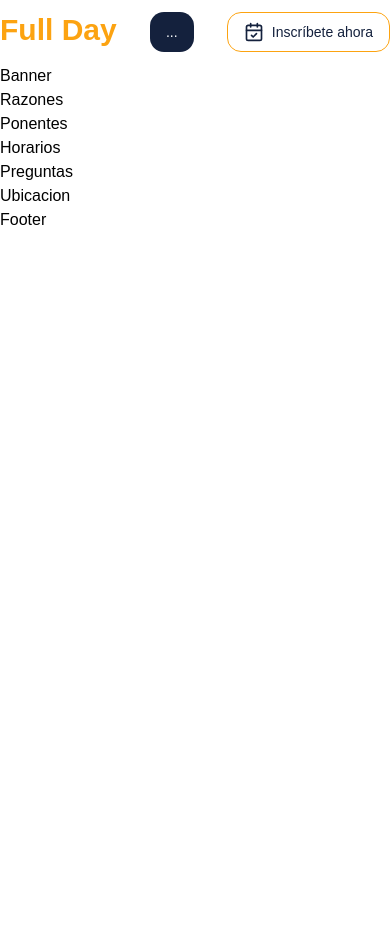
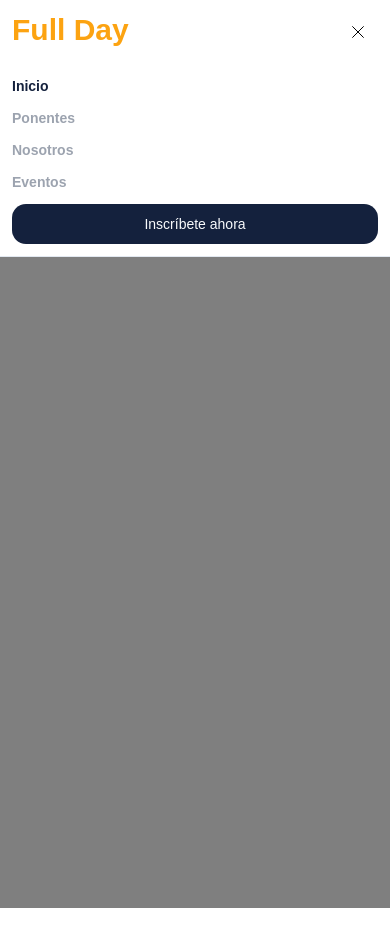
Before and after one commit to Parms221/full-day-gobierno, a Next.js app: page / in a window 390 px wide. Shown: the top 946 px of the page. Built offline with nearby package versions, Linux system fonts and the light colour scheme.

Commit message:
add responsive nav

```diff
--- a/src/layout/nav.tsx
+++ b/src/layout/nav.tsx
@@ -1,19 +1,21 @@
 import Logo from "@/components/utils/logo";
-import RouterNav from "./nav/routes-component";
+import RouterNav from "./nav/routes-md-component";
 import { Button } from "@/components/ui/button";
 import { CalendarCheck } from "lucide-react";
+import RouterSmNav from "./nav/routes-sm-component";
 
 export default function Nav() {
     return (
         <div className="sticky top-0 z-40 w-full backdrop-blur-md bg-transparent">
-            <nav className="container mx-auto py-3 flex justify-between">
+            <nav className="relative container mx-auto py-3 flex justify-between px-3 md:px-0">
                 <Logo />
                 <div className="hidden sm:block">
                     <RouterNav />
                 </div>
                 <div className="block sm:hidden">
-                    <Button>...</Button>
+                    <RouterSmNav />
                 </div>
+                <div className="hidden lg:block">
                     <Button
                         className="text-primary border-secondary space-x-2 from-secondary"
                         variant={"outline"}
@@ -22,6 +24,7 @@ export default function Nav() {
                         <CalendarCheck className="shrink-0 w-5 h-5" />
                         <span>Inscríbete ahora</span>
                     </Button>
+                </div>
             </nav>
         </div>
     );
--- /dev/null
+++ b/src/layout/nav/menu-button.tsx
@@ -0,0 +1,84 @@
+"use client";
+
+import { motion } from "framer-motion";
+
+const width = 16;
+const height = 16;
+const unitHeight = 4;
+const unitWidth = (unitHeight * (width)) / (height);
+const space = 1.2;
+
+const top = {
+    closed: {
+        rotate: 0,
+        translateY: 0,
+    },
+    opened: {
+        rotate: 45,
+        translateY: space,
+    },
+};
+const center = {
+    closed: {
+        opacity: 1,
+    },
+    opened: {
+        opacity: 0,
+    },
+};
+const bottom = {
+    closed: {
+        rotate: 0,
+        translateY: 0,
+    },
+    opened: {
+        rotate: -45,
+        translateY: -space,
+    },
+};
+
+export default function MenuButton({ open }: { open: boolean }) {
+    const variant = open ? "opened" : "closed";
+    const lineProps = {
+        stroke: "#000",
+        strokeWidth: 1,
+        vectorEffect: "non-scaling-stroke",
+        initial: "closed",
+        animate: variant,
+    };
+
+    return (
+        <motion.svg
+            viewBox={`0 0 ${unitWidth} ${unitHeight}`}
+            overflow="visible"
+            preserveAspectRatio="none"
+            width={width}
+            height={height}
+        >
+            <motion.line
+                x1="0"
+                x2={unitWidth}
+                y1={2 - space}
+                y2={2 - space}
+                variants={top}
+                {...lineProps}
+            />
+            <motion.line
+                x1="0"
+                x2={unitWidth}
+                y1="2"
+                y2="2"
+                variants={center}
+                {...lineProps}
+            />
+            <motion.line
+                x1="0"
+                x2={unitWidth}
+                y1={2 + space}
+                y2={2 + space}
+                variants={bottom}
+                {...lineProps}
+            />
+        </motion.svg>
+    );
+}
--- /dev/null
+++ b/src/layout/nav/router.contants.ts
@@ -0,0 +1,22 @@
+export const ROUTES = [
+    {
+        name: "Inicio",
+        href: "/",
+        active: (route: string) => route == "/",
+    },
+    {
+        name: "Ponentes",
+        href: "/ponentes",
+        active: (route: string) => route.startsWith("/ponentes"),
+    },
+    {
+        name: "Nosotros",
+        href: "/nosotros",
+        active: (route: string) => route == "/nosotros",
+    },
+    {
+        name: "Eventos",
+        href: "/eventos",
+        active: (route: string) => route.startsWith("/eventos"),
+    },
+]
--- a/src/layout/nav/routes-component.tsx
+++ b/src/layout/nav/routes-md-component.tsx
@@ -5,6 +5,9 @@ import { motion } from "framer-motion";
 import Link from "next/link";
 import { usePathname } from "next/navigation";
 import { useEffect, useRef, useState } from "react";
+import { ROUTES } from "./router.contants";
+
+
 
 export default function RouterNav() {
     const [position, setPosition] = useState({
@@ -47,19 +50,20 @@ export default function RouterNav() {
 
             className="relative flex w-fit"
         >
-            <Tab href="/" active={path == "/"} setCursor={setCursor} setPosition={setPosition}>
-                Inicio
-            </Tab>
 
-            <Tab href="/ponentes" setCursor={setCursor} active={path.startsWith("/ponentes")} setPosition={setPosition}>
-                Ponentes
-            </Tab>
-            <Tab href="/nosotros"setCursor={setCursor} active={path == "/nosotros"} setPosition={setPosition}>
-                Nosotros
-            </Tab>
-            <Tab href="/eventos"setCursor={setCursor} active={path.startsWith("/eventos")} setPosition={setPosition}>
-                Eventos
-            </Tab>
+            {
+                ROUTES.map((route) => (
+                    <Tab
+                        key={route.href}
+                        active={route.active(path)}
+                        setPosition={setPosition}
+                        setCursor={setCursor}
+                        href={route.href}
+                    >
+                        {route.name}
+                    </Tab>
+                ))
+            }
 
             {process.env.NODE_ENV !== "production" && (
                 <Tab
--- /dev/null
+++ b/src/layout/nav/routes-sm-component.tsx
@@ -0,0 +1,94 @@
+"use client";
+
+import { Button } from "@/components/ui/button";
+import { useState } from "react";
+import MenuButton from "./menu-button";
+import { AnimatePresence, motion } from "framer-motion";
+import { ROUTES } from "./router.contants";
+import Link from "next/link";
+import { cn } from "@/lib/utils";
+import { usePathname } from "next/navigation";
+
+export default function RouterSmNav() {
+    const [open, setOpen] = useState(true);
+    const path = usePathname();
+    return (
+        <div>
+            <Button
+                variant={"ghost"}
+                size={"icon"}
+                className=""
+                onClick={() => {
+                    setOpen(!open);
+                }}
+            >
+                <MenuButton open={open} />
+            </Button>
+
+            <AnimatePresence>
+                {open && (
+                    <>
+                        <motion.div
+                            onClick={() => setOpen(false)}
+                            initial={{ opacity: 0 }}
+                            animate={{ opacity: 1 }}
+                            exit={{ opacity: 0 }}
+                            className="fixed top-full left-0 z-30 w-full h-dvh bg-black bg-opacity-50"
+                        ></motion.div>
+                        <motion.div
+                            className="absolute top-full left-0 z-40 w-full overflow-hidden"
+                            initial={{ height: 0 }}
+                            animate={{ height: "auto" }}
+                            exit={{ height: 0 }}
+                        >
+                            <div className="bg-white drop-shadow-md p-3 border-b">
+                                <div className="flex flex-col gap-3">
+                                    {ROUTES.map((route) => (
+                                        <Enlace
+                                            key={route.href}
+                                            href={route.href}
+                                            active={route.active(path)}
+                                            setOpen={setOpen}
+                                        >
+                                            {route.name}
+                                        </Enlace>
+                                    ))}
+
+                                    <Button>Inscríbete ahora</Button>
+                                </div>
+                            </div>
+                        </motion.div>
+                    </>
+                )}
+            </AnimatePresence>
+        </div>
+    );
+}
+
+function Enlace({
+    children,
+    href,
+    active,
+    setOpen,
+}: {
+    children: React.ReactNode;
+    href: string;
+    active: boolean;
+    setOpen: (open: boolean) => void;
+}) {
+    return (
+        <li
+            onClick={() => {
+                setTimeout(() => setOpen(false), 200);
+            }}
+            className={cn(
+                "relative z-10 block font-semibold cursor-pointer text-sm transition-colors ease-in-out duration-200",
+                active ? "text-primary" : "text-gray-400"
+            )}
+        >
+            <Link className="h-full flex items-center" href={href}>
+                {children}
+            </Link>
+        </li>
+    );
+}
```
Lines whose indentation alone changed are shown as unchanged.
